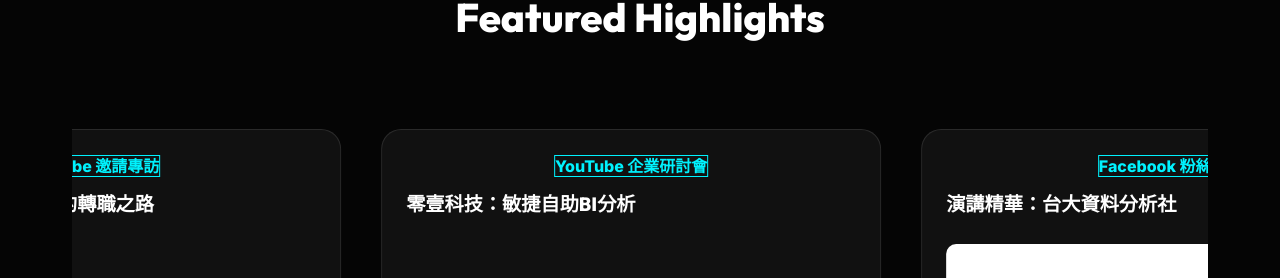
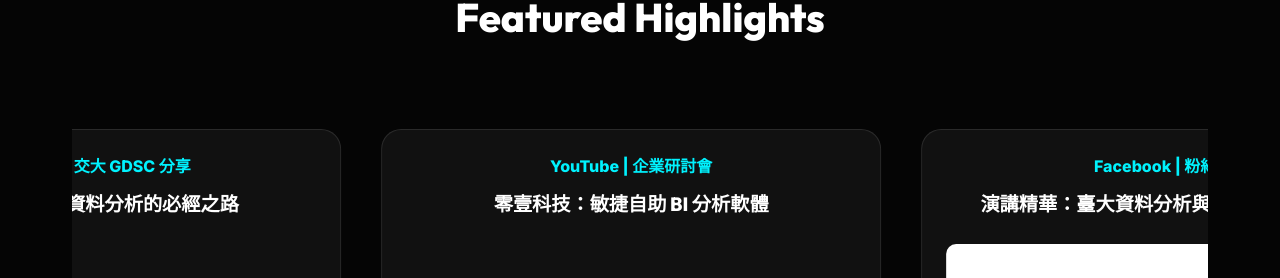
Before and after one commit to ds-jason-tsai/jason-by-tsai-portfolio, a Next.js app: page /en in a window 1280 px wide. Shown: the part 2002-2280 px from the top of the page. Built offline with nearby package versions, Linux system fonts and the light colour scheme; grey boxes are pictures that could not be loaded.

Commit message:
ui: updated featured posts text and centered titles

```diff
--- a/app/[lang]/page.tsx
+++ b/app/[lang]/page.tsx
@@ -38,43 +38,43 @@ export default async function Home({ params }: { params: Promise<{ lang: string
   const featuredPosts = [
     {
       type: 'youtube',
-      label: 'YouTube 邀請專訪',
-      title: '傑森數據：資料分析師的轉職之路',
+      label: 'YouTube | 交大 GDSC 分享',
+      title: 'Tableau 0-1：資料分析的必經之路',
       src: 'https://www.youtube.com/embed/Jci-U6_jRIw',
       link: 'https://www.youtube.com/watch?v=Jci-U6_jRIw'
     },
     {
       type: 'youtube',
-      label: 'YouTube 企業研討會',
-      title: '零壹科技：敏捷自助BI分析',
+      label: 'YouTube | 企業研討會',
+      title: '零壹科技：敏捷自助 BI 分析軟體',
       src: 'https://www.youtube.com/embed/hyVawV_2lkg',
       link: 'https://www.youtube.com/watch?v=hyVawV_2lkg'
     },
     {
       type: 'facebook',
-      label: 'Facebook 粉絲專頁',
-      title: '演講精華：台大資料分析社',
+      label: 'Facebook | 粉絲專頁',
+      title: '演講精華：臺大資料分析與決策社(NTUDAC)',
       src: 'https://www.facebook.com/plugins/post.php?href=https%3A%2F%2Fwww.facebook.com%2FNTUDAC%2Fposts%2Fpfbid024zWGDXEdUVaLHU24TymiTaFHfLQKPx2sMvFk9jxzSVKKaxeUnPDQuFmE2JBjAsTql&show_text=true&width=500',
       link: 'https://www.facebook.com/NTUDAC/posts/pfbid024zWGDXEdUVaLHU24TymiTaFHfLQKPx2sMvFk9jxzSVKKaxeUnPDQuFmE2JBjAsTql'
     },
     {
       type: 'facebook',
-      label: 'Facebook 粉絲專頁',
-      title: '專案實務：政大資料分析社',
+      label: 'Facebook | 粉絲專頁',
+      title: '課程精華：政大數據分析社(NCCUDA)',
       src: 'https://www.facebook.com/plugins/post.php?href=https%3A%2F%2Fwww.facebook.com%2Fnccuda%2Fposts%2Fpfbid02kL85mfA8yUgVVpoBMrgfQ1QZRzYMyxikdYNrVcEXiArBspxyTskaUduAdN3Uxpsal&show_text=true&width=500',
       link: 'https://www.facebook.com/nccuda/posts/pfbid02kL85mfA8yUgVVpoBMrgfQ1QZRzYMyxikdYNrVcEXiArBspxyTskaUduAdN3Uxpsal'
     },
     {
       type: 'instagram',
-      label: 'Instagram 社課分享',
-      title: 'Tableau視覺化：清大資料科學社',
+      label: 'Instagram | 社課分享',
+      title: 'Tableau 視覺化：清大資料科學社(NTHUDSC)',
       src: 'https://www.instagram.com/p/DOSypNMEicE/embed',
       link: 'https://www.instagram.com/p/DOSypNMEicE/'
     },
     {
       type: 'facebook',
-      label: 'Facebook 專家分享',
-      title: '專題演講：台大行銷管理顧問社 (NTU SC)',
+      label: 'Facebook 粉絲專頁',
+      title: '專題演講：臺大行銷管理顧問社(NTUSC)',
       src: 'https://www.facebook.com/plugins/post.php?href=https%3A%2F%2Fwww.facebook.com%2Fntuscmarketingclub%2Fposts%2Fpfbid0zUWYsKdJKRZE1CdAKBGiEq5ciP5kAoiPNi8RqqUTkJkMrM3AyfNfSP4RKKSHoaVtl&show_text=true&width=500',
       link: 'https://www.facebook.com/ntuscmarketingclub/posts/pfbid0zUWYsKdJKRZE1CdAKBGiEq5ciP5kAoiPNi8RqqUTkJkMrM3AyfNfSP4RKKSHoaVtl'
     },
@@ -180,7 +180,7 @@ export default async function Home({ params }: { params: Promise<{ lang: string
             {[...featuredPosts, ...featuredPosts].map((post, index) => (
               <div className="media-card" key={index}>
                 <div className="media-card-header">
-                  <span className="media-badge" style={{ color: 'var(--accent-color)', fontWeight: '900', border: '1px solid var(--accent-color)' }}>{post.label}</span>
+                  <span className="media-badge" style={{ color: 'var(--accent-color)', fontWeight: '900' }}>{post.label}</span>
                   <h3 className="media-title">{post.title}</h3>
                 </div>
                 <div className="media-iframe-wrapper" style={{ flex: 1, display: 'flex', alignItems: 'center', background: post.type === 'facebook' || post.type === 'instagram' ? '#fff' : 'transparent', borderRadius: '10px' }}>
@@ -350,6 +350,8 @@ export default async function Home({ params }: { params: Promise<{ lang: string
           min-height: 3rem; /* Force two lines worth of space to prevent layout shift */
           display: flex;
           align-items: center;
+          justify-content: center;
+          text-align: center;
         }
 
         .mobile-only-br { display: none; }
```
